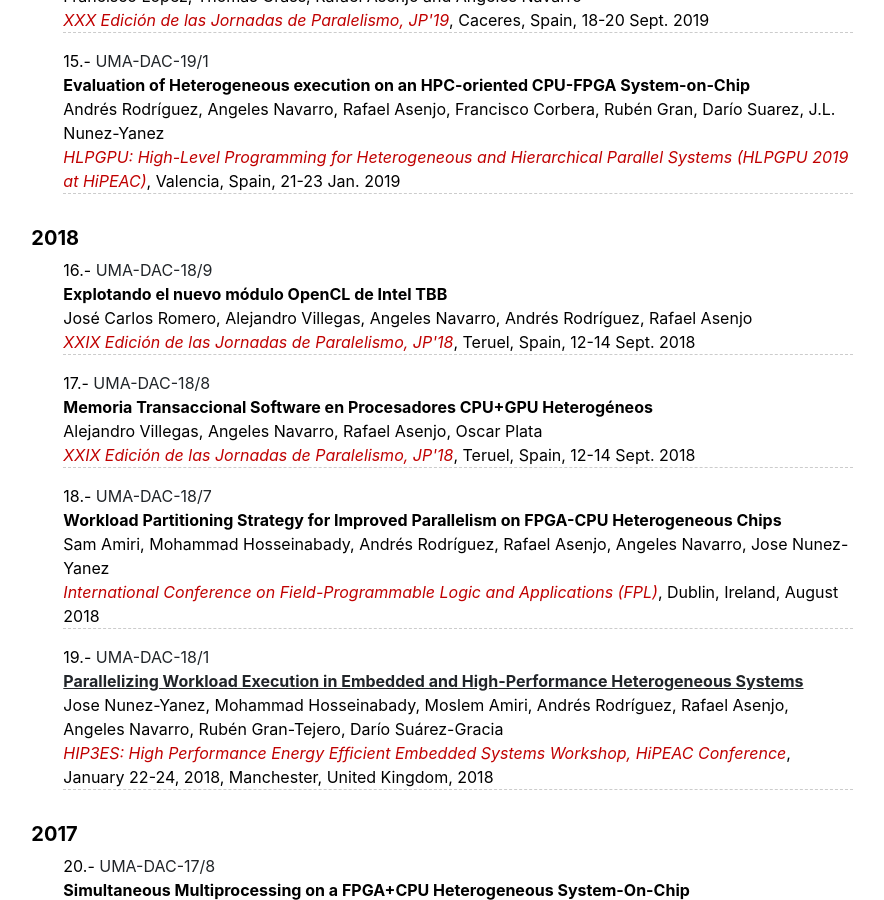
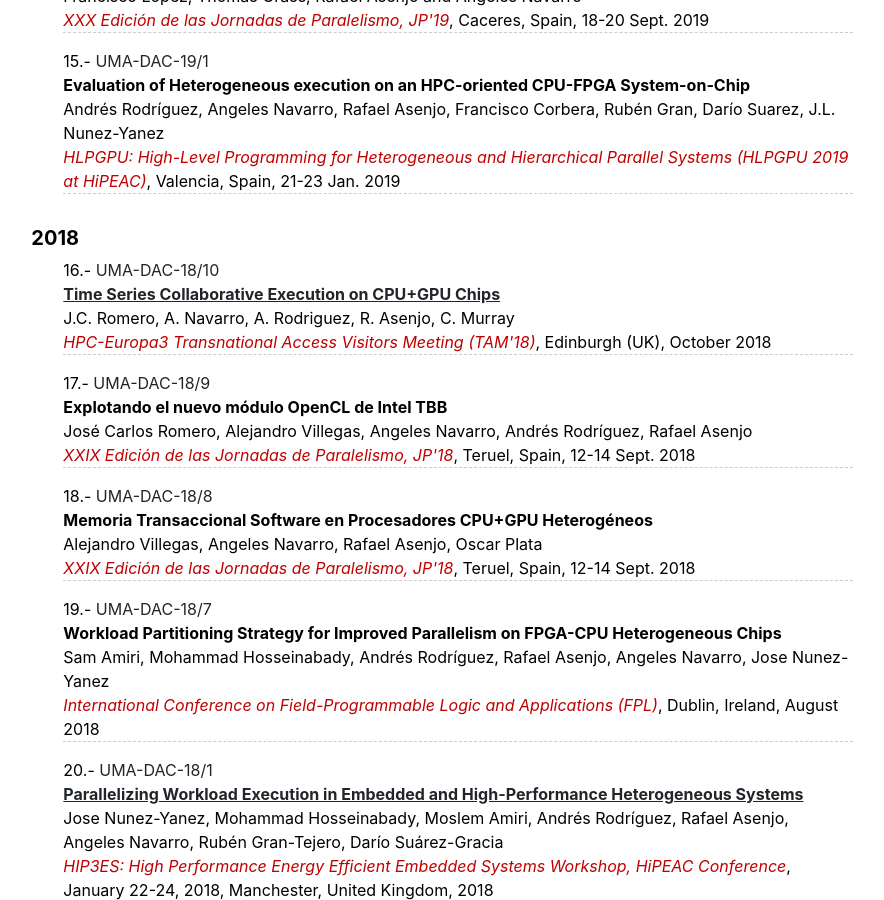
Before and after one commit to PPMC-DAC/WebSite, a Jekyll site: the page built from conferences.md, in a window 1280 px wide and 900 px high, scrolled down 2393 px. Shown: the whole window, without its empty margins (198-1082 px from the left). Built offline with Jekyll 4.4.1, drawn with Linux system fonts in a browser that asks for light colours.

Commit message:
Add minor conference of JCarlos in 2018

```diff
--- a/_data/publications.yml
+++ b/_data/publications.yml
@@ -362,6 +362,16 @@
   name: 'HLPGPU19'
   year: '2019'
   count:
+  type: conference
+
+- title: 'Time Series Collaborative Execution on CPU+GPU Chips'
+  author: 'J.C. Romero, A. Navarro, A. Rodriguez, R. Asenjo, C. Murray'
+  pub: "HPC-Europa3 Transnational Access Visitors Meeting (TAM'18)"
+  other: "Edinburgh (UK), October 2018"
+  id: 'UMA-DAC-18/10'
+  name: 'HPCEuropa3'
+  year: '2018'
+  url: 'http://www.hpc-europa.eu/TAM_1'
   type: conference
 
 
```
